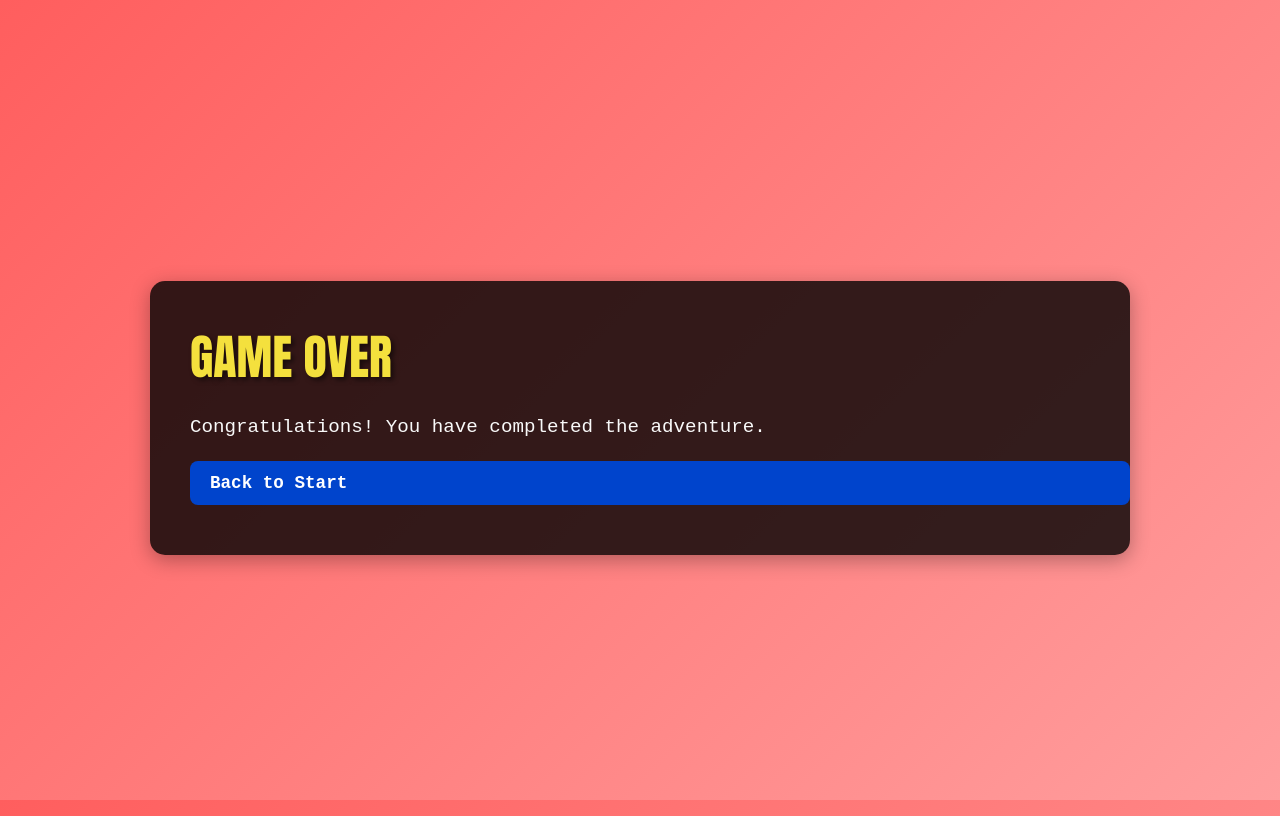
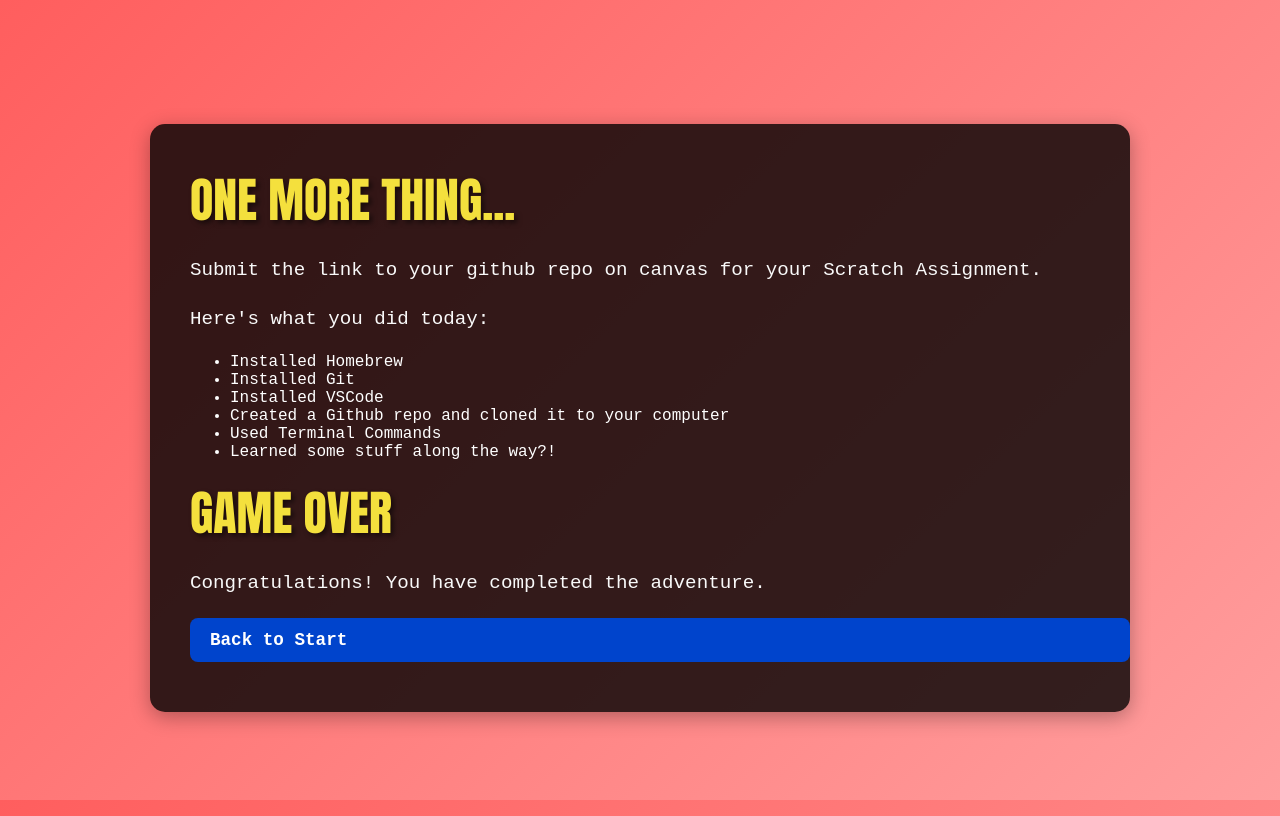
Before and after one commit to Sam-Zilli/download-adventure, a plain HTML site: page End/end.html in a window 1280 px wide. Drawn offline with Linux system fonts and the light colour scheme.

Commit message:
End screen update

```diff
--- a/End/end.html
+++ b/End/end.html
@@ -8,6 +8,17 @@
 </head>
 <body>
     <div class="container">
+        <h1>ONE MORE THING...</h1>
+        <p>Submit the link to your github repo on canvas for your Scratch Assignment.</p>
+        <p>Here's what you did today:<p>
+        <ul>
+            <li>Installed Homebrew</li>
+            <li>Installed Git</li>
+            <li>Installed VSCode</li>
+            <li>Created a Github repo and cloned it to your computer</li>
+            <li>Used Terminal Commands</li>
+            <li>Learned some stuff along the way?!</li>
+        </ul>
         <h1>GAME OVER</h1>
         <p>Congratulations! You have completed the adventure.</p>
         <a href="../index.html" class="btn btn-back">Back to Start</a>
```
